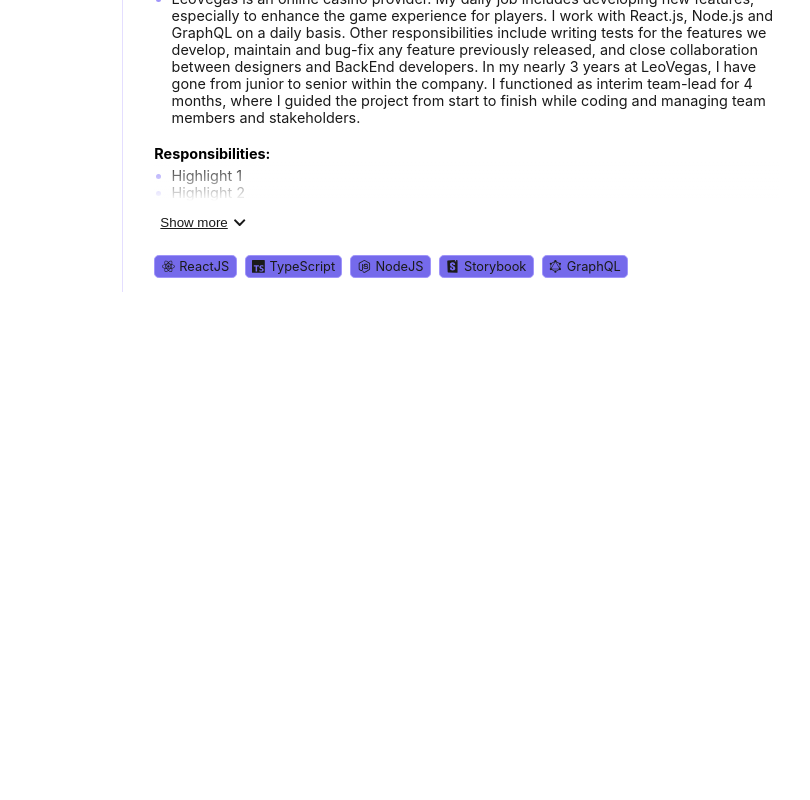
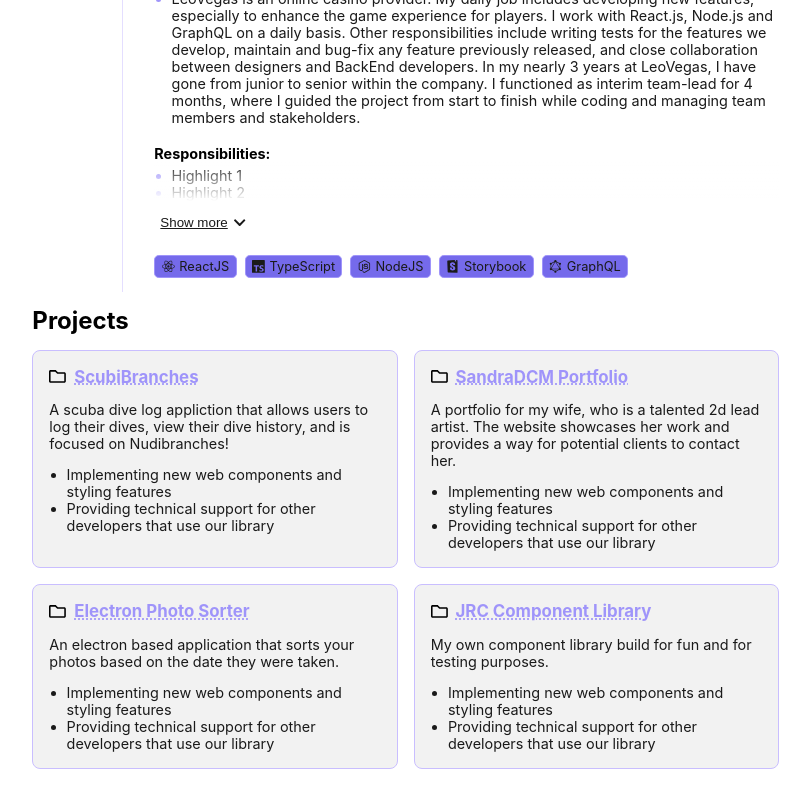
Before and after one commit to JtMeulen/portfolio-2024, a React (Vite) app: page / in a window 1280 px wide. Shown: the part 904-1704 px from the top of the page, without its empty margins (437-1247 px from the left). Before the commit the page ends 1221 px from the top, so only its background shows below. Built offline with nearby package versions, Linux system fonts and the light colour scheme.

Commit message:
feat: add projects cards

```diff
--- /dev/null
+++ b/public/data/projects.json
@@ -0,0 +1,38 @@
+[
+  {
+    "name": "ScubiBranches",
+    "url": "https://www.dive-log-next.vercel.app/",
+    "description": "A scuba dive log appliction that allows users to log their dives, view their dive history, and is focused on Nudibranches!",
+    "notes": [
+      "Implementing new web components and styling features",
+      "Providing technical support for other developers that use our library"
+    ]
+  },
+  {
+    "name": "SandraDCM Portfolio",
+    "url": "https://www.sandradcm.com/",
+    "description": "A portfolio for my wife, who is a talented 2d lead artist. The website showcases her work and provides a way for potential clients to contact her.",
+    "notes": [
+      "Implementing new web components and styling features",
+      "Providing technical support for other developers that use our library"
+    ]
+  },
+  {
+    "name": "Electron Photo Sorter",
+    "url": "https://github.com/JtMeulen/electron-photo-sorter",
+    "description": "An electron based application that sorts your photos based on the date they were taken.",
+    "notes": [
+      "Implementing new web components and styling features",
+      "Providing technical support for other developers that use our library"
+    ]
+  },
+  {
+    "name": "JRC Component Library",
+    "url": "https://github.com/JtMeulen/jrc",
+    "description": "My own component library build for fun and for testing purposes.",
+    "notes": [
+      "Implementing new web components and styling features",
+      "Providing technical support for other developers that use our library"
+    ]
+  }
+]
--- a/src/App.tsx
+++ b/src/App.tsx
@@ -1,11 +1,14 @@
-import { BrowserRouter } from 'react-router-dom';
+import { BrowserRouter, Navigate, Route, Routes } from 'react-router-dom';
 
-import { Layout } from '@/Layout';
+import { MainPage } from '@/pages/Main';
 
 export const App = () => {
   return (
     <BrowserRouter>
-      <Layout />
+      <Routes>
+        <Route path="/" element={<MainPage />} />
+        <Route path="*" element={<Navigate to="/" />} />
+      </Routes>
     </BrowserRouter>
   );
 };
--- a/src/Layout.tsx
+++ /dev/null
@@ -1,12 +0,0 @@
-import { Navigate, Route, Routes } from 'react-router-dom';
-
-import { MainPage } from '@/pages/Main';
-
-export const Layout = () => {
-  return (
-    <Routes>
-      <Route path="/" element={<MainPage />} />
-      <Route path="*" element={<Navigate to="/" />} />
-    </Routes>
-  );
-};
--- a/src/components/About/About.module.scss
+++ b/src/components/About/About.module.scss
@@ -18,8 +18,7 @@
   position: relative;
 
   & img {
-    box-shadow: 0px 0px 400px 0px var(--color-primary);
-    -webkit-box-shadow: 0px 0px 400px 0px var(--color-primary);
+    // box-shadow: 0px 0px 400px 0px var(--color-primary);
     aspect-ratio: 1 / 1;
     width: 8rem;
     border-radius: 1rem;
--- a/src/components/Collapsible/Collapsible.tsx
+++ b/src/components/Collapsible/Collapsible.tsx
@@ -16,7 +16,7 @@
 
       <button className={`${styles.btn} ${expanded ? styles.expanded : null}`} onClick={toggle}>
         {expanded ? 'Show less' : 'Show more'}
-        {expanded ? <FaChevronUp /> : <FaChevronDown />}
+        {expanded ? <FaChevronUp aria-hidden /> : <FaChevronDown aria-hidden />}
       </button>
     </>
   );
--- a/src/components/Experience/Experience.module.scss
+++ b/src/components/Experience/Experience.module.scss
@@ -38,10 +38,6 @@
     padding-block-end: 3.5rem;
     position: relative;
     grid-column: 2;
-
-    & a {
-      text-decoration: underline;
-    }
 
     &::before {
       content: '';
--- /dev/null
+++ b/src/components/Projects/Projects.module.scss
@@ -0,0 +1,36 @@
+.projectsList {
+  padding: 0;
+  font-size: 0.9rem;
+  display: grid;
+  list-style: none;
+  grid-template-columns: 1fr 1fr;
+  width: 100%;
+  gap: 1rem;
+}
+
+.project {
+  background: var(--surface-200);
+  border: 1px solid var(--color-divider);
+  border-radius: 0.5rem;
+  padding: 1rem;
+
+  & h3 {
+    margin: 0;
+    display: flex;
+    align-items: center;
+    gap: 0.5rem;
+  }
+
+  & .notes {
+    list-style-type: disc;
+    margin-inline-start: 1.2em;
+    padding: 0;
+    color: var(--color-font-on-surface);
+  }
+}
+
+@media (max-width: 768px) {
+  .projectsList {
+    grid-template-columns: 1fr;
+  }
+}
--- /dev/null
+++ b/src/components/Projects/Projects.tsx
@@ -0,0 +1,36 @@
+import { FaRegFolder } from 'react-icons/fa';
+
+import { useData } from '@/hooks/useData';
+
+import { IProject } from './Projects.types';
+
+import styles from './Projects.module.scss';
+
+export const Projects = () => {
+  const { data } = useData('/data/projects.json');
+
+  return (
+    <>
+      <h2>Projects</h2>
+      <ul className={styles.projectsList}>
+        {data &&
+          data.map((project: IProject) => (
+            <li key={project.name} className={styles.project}>
+              <h3>
+                <FaRegFolder />
+                <a href={project.url} target="blank" rel="noopener noreferrer">
+                  {project.name}
+                </a>
+              </h3>
+              <p>{project.description}</p>
+              <ul className={styles.notes}>
+                {project.notes.map((note: string) => (
+                  <li key={note}>{note}</li>
+                ))}
+              </ul>
+            </li>
+          ))}
+      </ul>
+    </>
+  );
+};
--- /dev/null
+++ b/src/components/Projects/Projects.types.ts
@@ -0,0 +1,6 @@
+export type IProject = {
+  name: string;
+  url: string;
+  description: string;
+  notes: string[];
+};
--- a/src/pages/Main.tsx
+++ b/src/pages/Main.tsx
@@ -1,7 +1,7 @@
 import { About } from '@/components/About/About';
 import { Experience } from '@/components/Experience/Experience';
+import { Projects } from '@/components/Projects/Projects';
 
-// import { Projects } from '@/components/Projects';
 // import { Skills } from '@/components/Skills';
 import styles from './Main.module.scss';
 
@@ -13,7 +13,7 @@
       </section>
       <section className={styles.content}>
         <Experience />
-        {/* <Projects /> */}
+        <Projects />
         {/* <Skills /> */}
       </section>
     </main>
--- a/src/styles/global.scss
+++ b/src/styles/global.scss
@@ -113,7 +113,8 @@
 
 a {
   color: var(--link-color);
-  text-decoration: none;
+  text-decoration: underline;
+  text-decoration-style: dotted;
 
   &:visited {
     color: var(--link-color);
@@ -121,7 +122,6 @@
 
   &:hover {
     color: var(--link-color-hover);
-    text-decoration: underline;
   }
 
   &:active {
```
